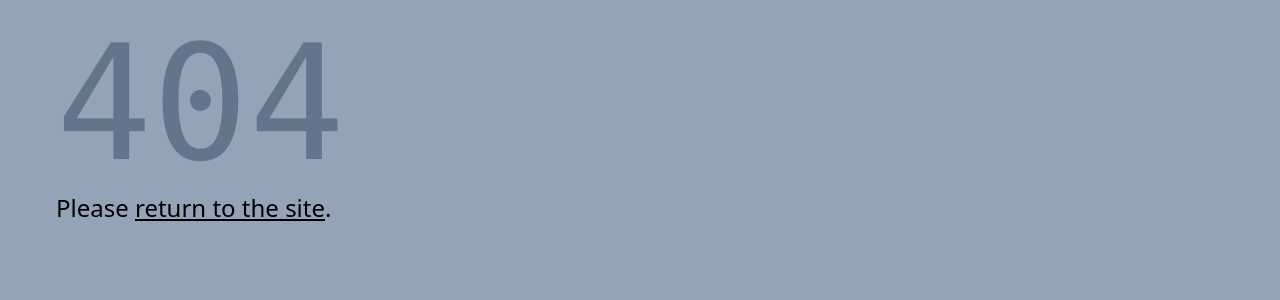
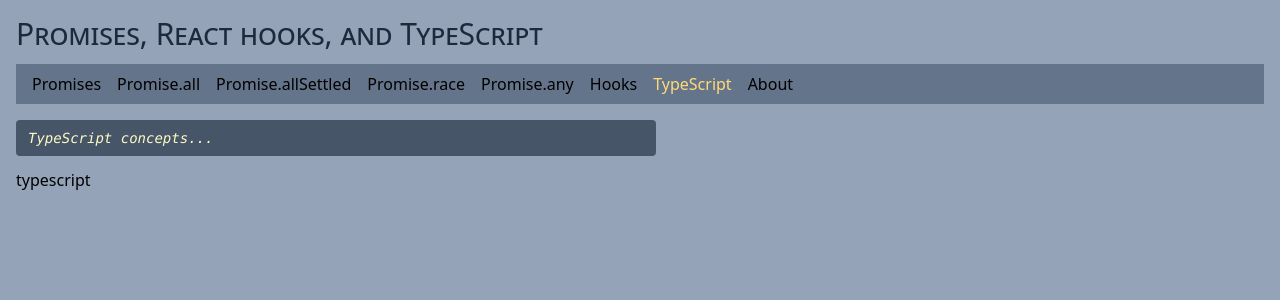
Before and after one commit to edwardtanguay/et772-promises-hooks-typescript, a React (Vite) app: page /typescript in a window 1280 px wide. Before the commit this address had no page. Shown: the top 300 px of the page. Built offline with nearby package versions, Linux system fonts and the light colour scheme.

Commit message:
typescript page

```diff
--- a/src/components/Nav.tsx
+++ b/src/components/Nav.tsx
@@ -9,6 +9,7 @@ export const Nav = () => {
 			<li><NavLink to="/promise-race">Promise.race</NavLink></li>
 			<li><NavLink to="/promise-any">Promise.any</NavLink></li>
 			<li><NavLink to="/hooks">Hooks</NavLink></li>
+			<li><NavLink to="/typeScript">TypeScript</NavLink></li>
 			<li><NavLink to="/about">About</NavLink></li>
 		</ul>
 	</nav>;
--- a/src/main.tsx
+++ b/src/main.tsx
@@ -10,6 +10,7 @@ import { PagePromiseAllSettled } from "./pages/PagePromiseAllSettled.tsx";
 import { PagePromiseRace } from "./pages/PagePromiseRace.tsx";
 import { PagePromiseAny } from "./pages/PagePromiseAny.tsx";
 import { PageHooks } from "./pages/PageHooks.tsx";
+import { PageTypeScript } from "./pages/PageTypeScript.tsx";
 
 const router = createBrowserRouter([
 	{
@@ -46,6 +47,10 @@ const router = createBrowserRouter([
 				element: <PageAbout />,
 			},
 			{
+				path: "typescript",
+				element: <PageTypeScript />,
+			},
+			{
 				path: "/",
 				element: <Navigate to="/promises" replace />,
 			},
--- /dev/null
+++ b/src/pages/PageTypeScript.tsx
@@ -0,0 +1,10 @@
+export const PageTypeScript = () => {
+	return (
+		<>
+			<h2 className="appMessage">
+			TypeScript concepts...
+			</h2>
+			<p>typescript</p>
+		</>
+	);
+};
```
